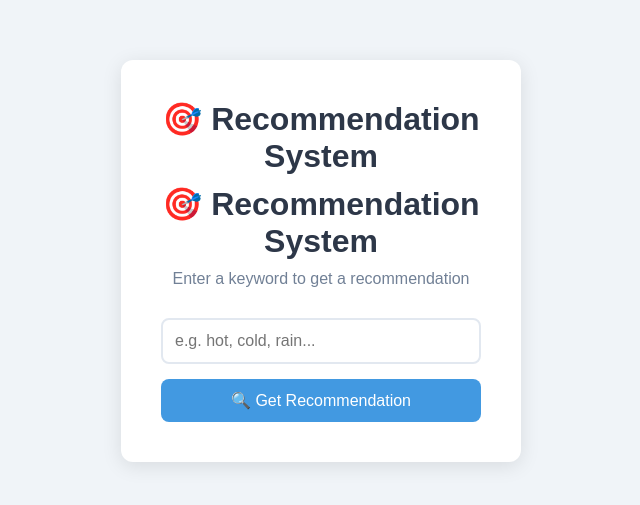
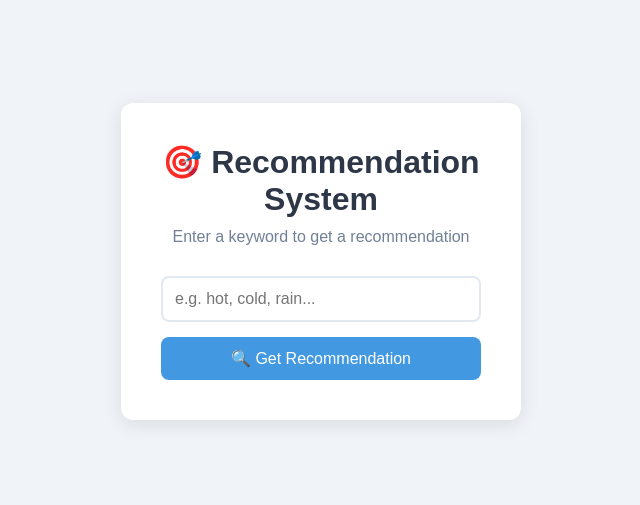
Before and after one commit to ramaatallah/final-project-UNIX, a plain HTML site: page index.html in a window 1280 px wide. Shown: the part 139-644 px from the top of the page, without its empty margins (319-959 px from the left). Drawn offline with Linux system fonts and the light colour scheme.

Commit message:
Auto commit: Fri May 15 11:41:21 PM EEST 2026

```diff
--- a/index.html
+++ b/index.html
@@ -83,7 +83,7 @@
 </head>
 <body>
     <div class="container">
-        <h1>🎯 Recommendation System</h1>
+
         <h1>🎯 Recommendation System</h1>
         <p>Enter a keyword to get a recommendation</p>
 
```
